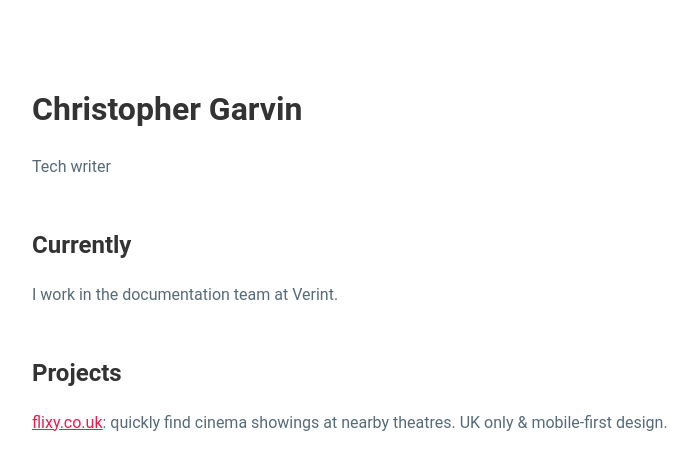
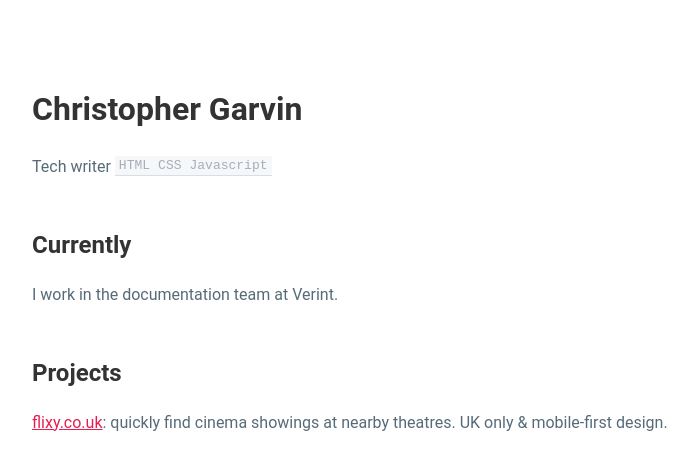
Before and after one commit to ChristopherGarvin/christophergarvin.github.io, a plain HTML site: page index.html in a window 1280 px wide. Shown: the whole page, without its empty margins (288-986 px from the left). Drawn offline with Linux system fonts and the light colour scheme.

Commit message:
Update index.html

```diff
--- a/index.html
+++ b/index.html
@@ -11,7 +11,7 @@ body{margin:0 auto;max-width:40em;font-family:Helvetica,Arial,sans-serif;line-he
 <body>
 
 <h1>Christopher Garvin</h1>
-  <p>Tech writer</p>
+  <p>Tech writer <code>HTML</code><code>CSS</code><code>Javascript</code></p>
 <h2>Currently</h2>
 <p>I work in the documentation team at Verint.</p>
 
```
